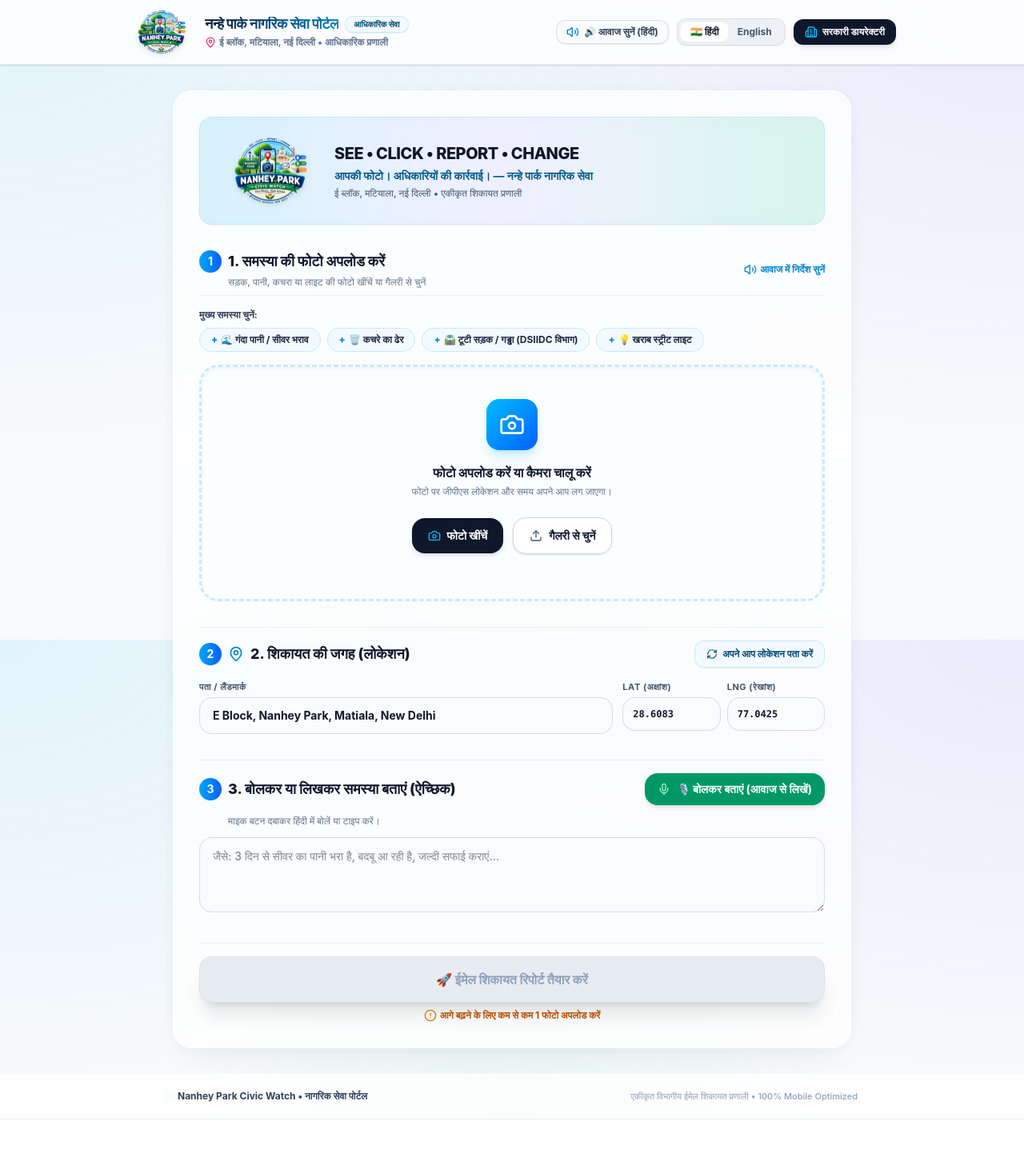
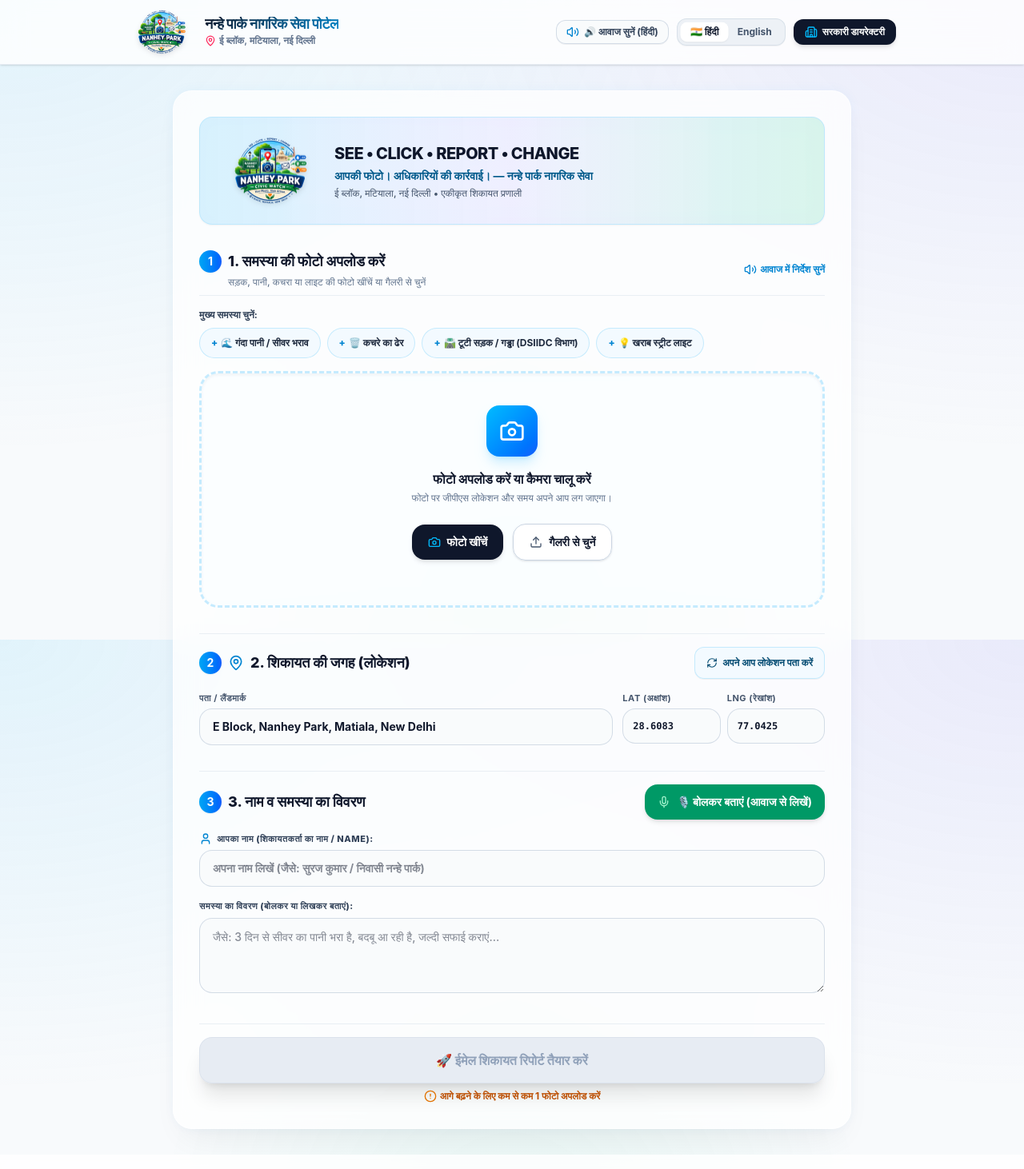
Before and after one commit to suraj127/nanhepark, a Next.js app: page / in a window 1280 px wide. Shown: the top 1462 px of the page at 80% size. Before the commit the page ends 1400 px from the top, so only its background shows below. Built offline with nearby package versions, Linux system fonts and the light colour scheme.

Commit message:
Feat: Added Resident Name input field and sign-off in email report, cleaned up header text badges

```diff
--- a/app/api/detect-issues/route.ts
+++ b/app/api/detect-issues/route.ts
@@ -196,12 +196,11 @@ function detectIssuesFromNote(userNote: string): DetectedIssue[] {
     severity: 'HIGH',
     observation: 'Public streetlight fixture is non-functional, causing dangerous darkness at night.',
     observationHindi: 'रात में स्ट्रीट लाइट बंद रहने से अंधेरा रहता है जिससे असामाजिक गतिविधियों और सुरक्षा का जोखिम है।',
-    requiredAction: 'Replace burnt-out LED bulb and repair electrical pole connection.',
+    requiredAction: 'Replace burnt-out LED bulb and repair electrical connection.',
     requiredActionHindi: 'खराब एलईडी लाइट को बदलकर बिजली कनेक्शन दुरुस्त करें।',
     photoIndices: [1]
   };
 
-  // Check user selected focus
   const isRoad = noteLower.includes('road') || noteLower.includes('pothole') || noteLower.includes('dsiidc') || noteLower.includes('सड़क') || noteLower.includes('गड्ढा') || noteLower.includes('रास्ता');
   const isWater = noteLower.includes('water') || noteLower.includes('sewer') || noteLower.includes('drain') || noteLower.includes('पानी') || noteLower.includes('सीवर') || noteLower.includes('नाली') || noteLower.includes('गंदा');
   const isGarbage = noteLower.includes('garbage') || noteLower.includes('dump') || noteLower.includes('waste') || noteLower.includes('कचरा') || noteLower.includes('गंदगी') || noteLower.includes('कूड़ा');
@@ -209,13 +208,11 @@ function detectIssuesFromNote(userNote: string): DetectedIssue[] {
 
   const ordered: DetectedIssue[] = [];
 
-  // Put user's primary selected issue FIRST
   if (isRoad) ordered.push(dsiidcRoadIssue);
   if (isWater) ordered.push(djbWaterIssue);
   if (isGarbage) ordered.push(mcdGarbageIssue);
   if (isLight) ordered.push(electricalLightIssue);
 
-  // Fill in secondary issues if not already added
   if (!isRoad) ordered.push({ ...dsiidcRoadIssue, severity: 'MEDIUM' });
   if (!isWater) ordered.push({ ...djbWaterIssue, severity: 'MEDIUM' });
   if (!isGarbage) ordered.push({ ...mcdGarbageIssue, severity: 'MEDIUM' });
@@ -223,7 +220,6 @@ function detectIssuesFromNote(userNote: string): DetectedIssue[] {
   return ordered;
 }
 
-// Default composite report with DSIIDC Road as primary
 function getDefaultIssues(): DetectedIssue[] {
   return [
     {
@@ -271,7 +267,9 @@ function getDefaultIssues(): DetectedIssue[] {
 export async function POST(req: NextRequest) {
   try {
     const body = await req.json();
-    const { images, location, userNote } = body;
+    const { images, location, userNote, residentName } = body;
+
+    const senderName = residentName && residentName.trim() !== '' ? residentName.trim() : 'सचेत नागरिक (Concerned Resident)';
 
     if (!images || !Array.isArray(images) || images.length === 0) {
       return NextResponse.json({ error: 'कम से कम 1 फोटो जरूरी है।' }, { status: 400 });
@@ -342,7 +340,7 @@ export async function POST(req: NextRequest) {
       action: i.requiredActionHindi ? `${i.requiredAction}\n${i.requiredActionHindi}` : i.requiredAction
     }));
 
-    // Build Markdown Body
+    // Build Markdown Body with Resident Name in Sign-Off
     let markdownBody = `Respected Sir/Madam / आदरणीय महोदय/महोदया,
 
 This is an official urgent civic complaint regarding severe civic deficiencies observed at:
@@ -380,10 +378,12 @@ ALL DETECTED ISSUES / पाई गई सभी समस्याएं:
 मुख्य संबंधित विभाग (${primaryIssue?.departmentCode}) व अधिकारियों से अनुरोध है कि प्राथमिकता के आधार पर तुरंत समाधान कराएं।
 
 Regards / भवदीय,
+**${senderName}**
 Nanhey Park Civic Watch (नागरिक सेवा समिति)
+E Block, Matiala, New Delhi
 `;
 
-    // Build HTML Body
+    // Build HTML Body with Resident Name in Sign-Off
     const matrixHtmlRows = detectedIssues.map((r, idx) => `
       <tr style="${idx === 0 ? 'background-color: #fef2f2;' : ''}">
         <td style="padding:10px;border:1px solid #e2e8f0;font-weight:bold;color:#0f172a">
@@ -442,7 +442,11 @@ Nanhey Park Civic Watch (नागरिक सेवा समिति)
               (मुख्य संबंधित विभाग (${primaryIssue?.departmentCode}) से अनुरोध है कि प्राथमिकता के आधार पर तुरंत समाधान कराएं।)
             </p>
           </div>
-          <p style="margin-top:24px;font-size:14px">Regards / भवदीय,<br/><strong>Nanhey Park Civic Watch (नागरिक सेवा समिति)</strong></p>
+          <p style="margin-top:24px;font-size:14px">
+            Regards / भवदीय,<br/>
+            <strong style="color: #0f172a; font-size: 15px;">${senderName}</strong><br/>
+            <span>Nanhey Park Civic Watch (नागरिक सेवा समिति)</span>
+          </p>
         </div>
       </div>
     `;
--- a/app/page.tsx
+++ b/app/page.tsx
@@ -25,6 +25,7 @@ export default function Home() {
     area: 'Nanhey Park, Matiala',
     city: 'New Delhi'
   });
+  const [residentName, setResidentName] = useState('');
   const [userNote, setUserNote] = useState('');
 
   const [isProcessing, setIsProcessing] = useState(false);
@@ -114,14 +115,15 @@ export default function Home() {
         }
       }
 
-      // Step 3: Call detect-issues API with compressed images
+      // Step 3: Call detect-issues API with compressed images and residentName
       const res = await fetch('/api/detect-issues', {
         method: 'POST',
         headers: { 'Content-Type': 'application/json' },
         body: JSON.stringify({
           images: compressedImages,
           location,
-          userNote
+          userNote,
+          residentName
         })
       });
 
@@ -203,6 +205,7 @@ export default function Home() {
     setDispatchResult(null);
     setErrorMessage(null);
     setUserNote('');
+    setResidentName('');
   };
 
   return (
@@ -250,6 +253,8 @@ export default function Home() {
             onImagesChange={setSelectedImages}
             location={location}
             onLocationChange={setLocation}
+            residentName={residentName}
+            onResidentNameChange={setResidentName}
             userNote={userNote}
             onUserNoteChange={setUserNote}
             onSubmitReport={handleAnalyzeAndGenerateEmail}
@@ -266,7 +271,7 @@ export default function Home() {
             <span>Nanhey Park Civic Watch • नागरिक सेवा पोर्टल</span>
           </p>
           <p className="text-[11px] text-slate-400 font-medium">
-            एकीकृत विभागीय ईमेल शिकायत प्रणाली • 100% Mobile Optimized
+            एकीकृत विभागीय ईमेल शिकायत प्रणाली • 100% Mobile & Resident Friendly
           </p>
         </div>
       </footer>
--- a/components/Header.tsx
+++ b/components/Header.tsx
@@ -16,7 +16,7 @@ export const Header: React.FC<HeaderProps> = ({ onOpenDirectory, onReset }) => {
     if (isSpeaking) {
       stopSpeaking();
     } else {
-      speakText("नन्हे पार्क नागरिक सेवा पोर्टल में आपका स्वागत है। स्टेप 1: समस्या की फोटो अपलोड करें। स्टेप 2: जगह की लोकेशन चेक करें। स्टेप 3: बोलकर या लिखकर समस्या बताएं और ईमेल शिकायत रिपोर्ट बनाएं पर क्लिक करें।");
+      speakText("नन्हे पार्क नागरिक सेवा पोर्टल में आपका स्वागत है। नाम भरें, समस्या की फोटो अपलोड करें, और ईमेल शिकायत रिपोर्ट बनाएं पर क्लिक करें।");
     }
   };
 
@@ -37,13 +37,10 @@ export const Header: React.FC<HeaderProps> = ({ onOpenDirectory, onReset }) => {
               <h1 className="font-extrabold text-base sm:text-lg text-slate-900 tracking-tight leading-none gradient-text">
                 नन्हे पार्क नागरिक सेवा पोर्टल
               </h1>
-              <span className="glass-badge text-sky-900 text-[10px] font-extrabold px-2.5 py-0.5 rounded-full shadow-2xs">
-                आधिकारिक सेवा
-              </span>
             </div>
             <p className="text-xs text-slate-500 flex items-center gap-1 mt-1 font-semibold">
               <MapPin className="w-3.5 h-3.5 text-rose-500 shrink-0" />
-              <span>ई ब्लॉक, मटियाला, नई दिल्ली • आधिकारिक प्रणाली</span>
+              <span>ई ब्लॉक, मटियाला, नई दिल्ली</span>
             </p>
           </div>
         </div>
--- a/components/ImageUploader.tsx
+++ b/components/ImageUploader.tsx
@@ -1,7 +1,7 @@
 'use client';
 
 import React, { useRef, useState, useEffect } from 'react';
-import { Camera, Upload, MapPin, Trash2, Plus, RefreshCw, Mic, MicOff, Volume2, AlertCircle } from 'lucide-react';
+import { Camera, Upload, MapPin, Trash2, Plus, RefreshCw, Mic, MicOff, Volume2, AlertCircle, User } from 'lucide-react';
 import { LocationData } from '@/lib/types';
 import { useLanguage } from '@/lib/LanguageContext';
 import { TRANSLATIONS } from '@/lib/translations';
@@ -11,6 +11,8 @@ interface ImageUploaderProps {
   onImagesChange: (images: string[]) => void;
   location: LocationData;
   onLocationChange: (loc: LocationData) => void;
+  residentName: string;
+  onResidentNameChange: (name: string) => void;
   userNote: string;
   onUserNoteChange: (note: string) => void;
   onSubmitReport: () => void;
@@ -22,6 +24,8 @@ export const ImageUploader: React.FC<ImageUploaderProps> = ({
   onImagesChange,
   location,
   onLocationChange,
+  residentName,
+  onResidentNameChange,
   userNote,
   onUserNoteChange,
   onSubmitReport,
@@ -231,7 +235,7 @@ export const ImageUploader: React.FC<ImageUploaderProps> = ({
                 key={cat.id}
                 type="button"
                 onClick={() => handleAddCategoryChip(cat.text)}
-                className="px-3.5 py-1.5 rounded-full glass-badge text-slate-800 hover:text-sky-900 hover:border-sky-400 text-xs font-bold transition-all cursor-pointer flex items-center gap-1 hover:scale-105"
+                className="px-3.5 py-1.5 rounded-full glass-badge text-slate-800 hover:text-sky-900 hover:border-sky-400 text-xs font-bold transition-all cursor-pointer flex items-center gap-1 hover:scale-105 min-h-[38px]"
               >
                 <span className="text-sky-600 font-extrabold">+</span>
                 <span>{cat.text}</span>
@@ -261,7 +265,7 @@ export const ImageUploader: React.FC<ImageUploaderProps> = ({
               <button
                 type="button"
                 onClick={() => cameraInputRef.current?.click()}
-                className="px-5 py-3 rounded-2xl bg-slate-900 hover:bg-slate-800 text-white font-bold text-xs sm:text-sm flex items-center space-x-2 transition shadow-md cursor-pointer hover:scale-[1.02]"
+                className="px-5 py-3 rounded-2xl bg-slate-900 hover:bg-slate-800 text-white font-bold text-xs sm:text-sm flex items-center space-x-2 transition shadow-md cursor-pointer hover:scale-[1.02] min-h-[44px]"
               >
                 <Camera className="w-4 h-4 text-sky-400" />
                 <span>{lang === 'hi' ? TRANSLATIONS.takePhoto.hi : TRANSLATIONS.takePhoto.en}</span>
@@ -270,7 +274,7 @@ export const ImageUploader: React.FC<ImageUploaderProps> = ({
               <button
                 type="button"
                 onClick={() => fileInputRef.current?.click()}
-                className="px-5 py-3 rounded-2xl bg-white/90 hover:bg-white text-slate-900 border border-slate-300 font-bold text-xs sm:text-sm flex items-center space-x-2 transition shadow-sm cursor-pointer hover:scale-[1.02]"
+                className="px-5 py-3 rounded-2xl bg-white/90 hover:bg-white text-slate-900 border border-slate-300 font-bold text-xs sm:text-sm flex items-center space-x-2 transition shadow-sm cursor-pointer hover:scale-[1.02] min-h-[44px]"
               >
                 <Upload className="w-4 h-4 text-slate-600" />
                 <span>{lang === 'hi' ? TRANSLATIONS.browseFiles.hi : TRANSLATIONS.browseFiles.en}</span>
@@ -289,7 +293,6 @@ export const ImageUploader: React.FC<ImageUploaderProps> = ({
               ref={cameraInputRef}
               type="file"
               accept="image/*"
-              capture="environment"
               className="hidden"
               onChange={handleFileSelect}
             />
@@ -303,7 +306,7 @@ export const ImageUploader: React.FC<ImageUploaderProps> = ({
               <button
                 type="button"
                 onClick={() => fileInputRef.current?.click()}
-                className="px-4 py-2 rounded-xl bg-white/90 hover:bg-white text-slate-900 border border-slate-300 text-xs font-bold flex items-center space-x-1.5 cursor-pointer shadow-2xs"
+                className="px-4 py-2 rounded-xl bg-white/90 hover:bg-white text-slate-900 border border-slate-300 text-xs font-bold flex items-center space-x-1.5 cursor-pointer shadow-2xs min-h-[40px]"
               >
                 <Plus className="w-4 h-4 text-sky-600" />
                 <span>{lang === 'hi' ? TRANSLATIONS.addMorePhotos.hi : TRANSLATIONS.addMorePhotos.en}</span>
@@ -361,7 +364,7 @@ export const ImageUploader: React.FC<ImageUploaderProps> = ({
             type="button"
             onClick={handleDetectGps}
             disabled={isDetectingGps}
-            className="px-3.5 py-2 rounded-xl glass-badge hover:bg-sky-100 text-sky-900 text-xs font-bold flex items-center gap-1.5 cursor-pointer transition shadow-2xs"
+            className="px-3.5 py-2 rounded-xl glass-badge hover:bg-sky-100 text-sky-900 text-xs font-bold flex items-center gap-1.5 cursor-pointer transition shadow-2xs min-h-[40px]"
           >
             <RefreshCw className={`w-3.5 h-3.5 ${isDetectingGps ? 'animate-spin' : ''}`} />
             <span>
@@ -381,7 +384,7 @@ export const ImageUploader: React.FC<ImageUploaderProps> = ({
               type="text"
               value={location.address}
               onChange={(e) => onLocationChange({ ...location, address: e.target.value })}
-              className="w-full glass-input rounded-2xl px-4 py-3 text-xs sm:text-sm text-slate-900 font-bold focus:outline-none transition"
+              className="w-full glass-input rounded-2xl px-4 py-3 text-xs sm:text-sm text-slate-900 font-bold focus:outline-none transition min-h-[44px]"
               placeholder={lang === 'hi' ? TRANSLATIONS.addressPlaceholder.hi : TRANSLATIONS.addressPlaceholder.en}
             />
           </div>
@@ -395,7 +398,7 @@ export const ImageUploader: React.FC<ImageUploaderProps> = ({
                 step="0.0001"
                 value={location.latitude}
                 onChange={(e) => onLocationChange({ ...location, latitude: parseFloat(e.target.value) || 0 })}
-                className="w-full glass-input rounded-2xl px-3 py-3 text-xs font-mono font-bold text-slate-900"
+                className="w-full glass-input rounded-2xl px-3 py-3 text-xs font-mono font-bold text-slate-900 min-h-[44px]"
               />
             </div>
             <div className="w-1/2">
@@ -407,22 +410,22 @@ export const ImageUploader: React.FC<ImageUploaderProps> = ({
                 step="0.0001"
                 value={location.longitude}
                 onChange={(e) => onLocationChange({ ...location, longitude: parseFloat(e.target.value) || 0 })}
-                className="w-full glass-input rounded-2xl px-3 py-3 text-xs font-mono font-bold text-slate-900"
+                className="w-full glass-input rounded-2xl px-3 py-3 text-xs font-mono font-bold text-slate-900 min-h-[44px]"
               />
             </div>
           </div>
         </div>
       </div>
 
-      {/* STEP 3: SPEAK OR WRITE NOTE */}
-      <div className="space-y-3 pt-4 border-t border-slate-200/70">
+      {/* STEP 3: RESIDENT NAME & WRITE/SPEAK NOTE */}
+      <div className="space-y-4 pt-4 border-t border-slate-200/70">
         <div className="flex flex-col sm:flex-row sm:items-center justify-between gap-2">
           <h2 className="text-base sm:text-lg font-extrabold text-slate-900 flex items-center gap-2">
             <span className="w-7 h-7 rounded-full bg-gradient-to-r from-sky-500 to-blue-600 text-white text-xs sm:text-sm flex items-center justify-center font-bold shadow-xs">3</span>
             <span>
               {lang === 'hi'
-                ? TRANSLATIONS.step3Title.hi
-                : TRANSLATIONS.step3Title.en}
+                ? '3. नाम व समस्या का विवरण'
+                : '3. Resident Name & Problem Details'}
             </span>
           </h2>
 
@@ -430,7 +433,7 @@ export const ImageUploader: React.FC<ImageUploaderProps> = ({
           <button
             type="button"
             onClick={toggleVoiceInput}
-            className={`px-4 py-2.5 rounded-2xl font-bold text-xs sm:text-sm flex items-center space-x-2 transition-all shadow-md cursor-pointer ${
+            className={`px-4 py-2.5 rounded-2xl font-bold text-xs sm:text-sm flex items-center space-x-2 transition-all shadow-md cursor-pointer min-h-[44px] ${
               isListening
                 ? 'bg-rose-600 text-white animate-pulse'
                 : 'bg-emerald-600 hover:bg-emerald-700 text-white hover:scale-[1.02]'
@@ -445,10 +448,26 @@ export const ImageUploader: React.FC<ImageUploaderProps> = ({
           </button>
         </div>
 
-        <p className="text-xs text-slate-500 pl-9 font-medium">
-          {lang === 'hi' ? TRANSLATIONS.step3Desc.hi : TRANSLATIONS.step3Desc.en}
-        </p>
+        {/* Resident Name Input */}
+        <div className="space-y-1.5">
+          <label className="block text-[11px] font-extrabold text-slate-700 uppercase tracking-wider flex items-center gap-1.5">
+            <User className="w-4 h-4 text-sky-600 shrink-0" />
+            <span>{lang === 'hi' ? 'आपका नाम (शिकायतकर्ता का नाम / Name):' : 'Your Name (Complainant Name):'}</span>
+          </label>
+          <input
+            type="text"
+            value={residentName}
+            onChange={(e) => onResidentNameChange(e.target.value)}
+            placeholder={lang === 'hi' ? 'अपना नाम लिखें (जैसे: सुरज कुमार / निवासी नन्हे पार्क)' : 'Enter your full name (e.g. Suraj Kumar)'}
+            className="w-full glass-input rounded-2xl px-4 py-3 text-xs sm:text-sm text-slate-900 font-bold focus:outline-none transition min-h-[44px]"
+          />
+        </div>
 
+        {/* User Note Textarea */}
+        <div className="space-y-1.5">
+          <label className="block text-[11px] font-extrabold text-slate-700 uppercase tracking-wider">
+            {lang === 'hi' ? 'समस्या का विवरण (बोलकर या लिखकर बताएं):' : 'Problem Details (Speak or Type):'}
+          </label>
           <textarea
             rows={3}
             value={userNote}
@@ -457,6 +476,7 @@ export const ImageUploader: React.FC<ImageUploaderProps> = ({
             className="w-full glass-input rounded-2xl px-4 py-3 text-xs sm:text-sm text-slate-900 focus:outline-none transition leading-relaxed font-medium"
           />
         </div>
+      </div>
 
       {/* FINAL SUBMIT BUTTON */}
       <div className="pt-4 border-t border-slate-200/70">
@@ -464,7 +484,7 @@ export const ImageUploader: React.FC<ImageUploaderProps> = ({
           type="button"
           disabled={selectedImages.length === 0 || isProcessing}
           onClick={onSubmitReport}
-          className={`w-full py-4 px-6 rounded-2xl font-extrabold text-sm sm:text-base transition-all shadow-xl flex items-center justify-center space-x-2 ${
+          className={`w-full py-4 px-6 rounded-2xl font-extrabold text-sm sm:text-base transition-all shadow-xl flex items-center justify-center space-x-2 min-h-[50px] ${
             selectedImages.length === 0 || isProcessing
               ? 'bg-slate-200/80 text-slate-400 cursor-not-allowed border border-slate-300/40'
               : 'glass-btn-primary text-white cursor-pointer hover:scale-[1.01]'
```
Lines whose indentation alone changed are shown as unchanged.
